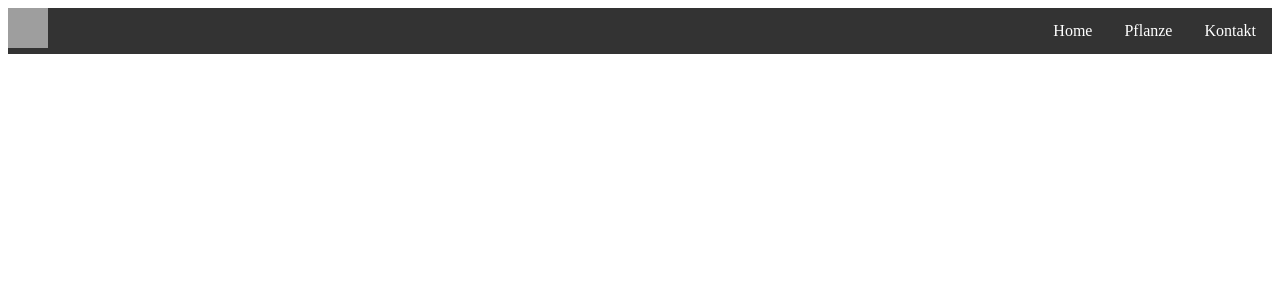
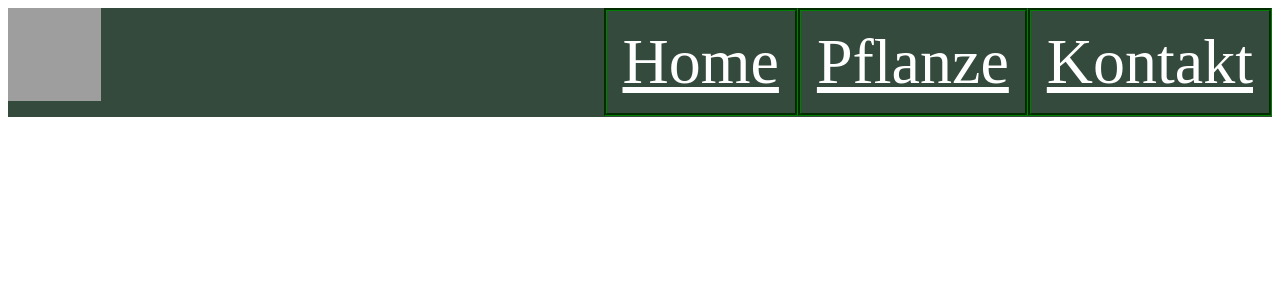
Before and after one commit to xChezY/Referat-Website, a PHP site: page /includes/views/header.php in a window 1280 px wide. Shown: the top 300 px of the page. Run offline with PHP 8.4, Linux system fonts and the light colour scheme; grey boxes are pictures that could not be loaded.

Commit message:
Update header.php

```diff
--- a/includes/views/header.php
+++ b/includes/views/header.php
@@ -7,7 +7,7 @@
           margin: 0;
           padding: 0;
           overflow: hidden;
-          background-color: #333;
+          background-color: #344a3c;
         }
 
         li {
@@ -23,21 +23,21 @@
         }
 
         li a:hover {
-          background-color: #111;
+          background-color: black;
         }
         </style>
         </head>
         <body>
-
-        <ul>
-            <li><img src="https://hapy-vernetzt.de/cms/wp-content/uploads/2023/10/Regional-vernetzen-1.png" width="40" height="40"></li>
+        <div style="font-size: 4em;">
+        <ul style="text-decoration: underline solid black;">
+            <li><img src="https://hapy-vernetzt.de/cms/wp-content/uploads/2023/10/Regional-vernetzen-1.png" width="93" height="93"></li>
          <div style="float: right;">
-            <li><a href="#home">Home</a></li>
-          <li><a href="#Pflanze">Pflanze</a></li>
-          <li><a href="#Kontakt">Kontakt</a></li>
+          <li style="border: groove green;"><a href="#home"><u>Home</u></a></li>
+          <li style="border: groove green;"><a href="#Pflanze"><u>Pflanze</u></a></li>
+          <li style="border: groove green;"><a href="#Kontakt"><u>Kontakt</u></a></li>
          </div>
         </ul>
-
+        <div>
         </body>
 
 </html>
```
